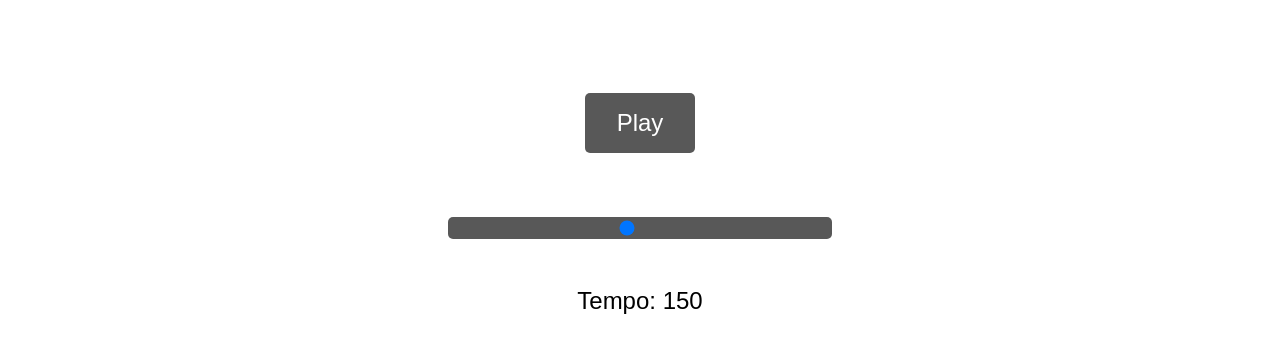
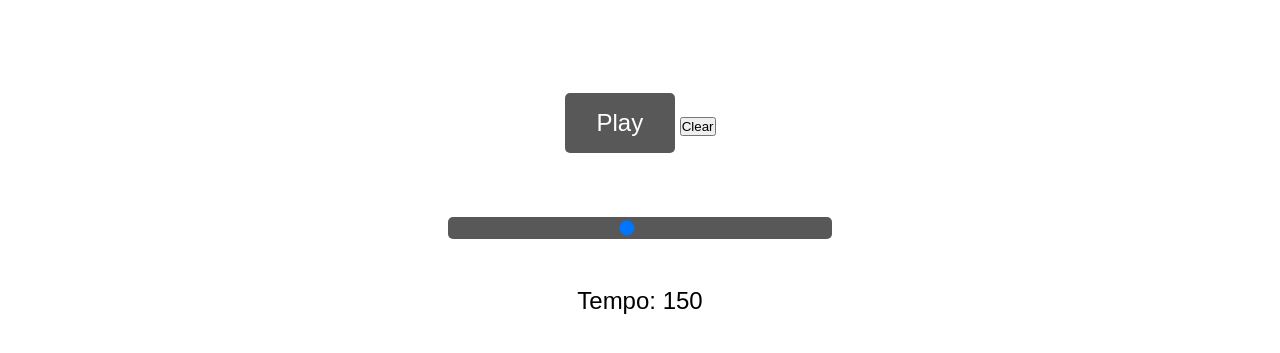
Before and after one commit to vladblk/beat-maker, a plain HTML site: page index.html in a window 1280 px wide. Shown: the part 443-796 px from the top of the page. Drawn offline with Linux system fonts and the light colour scheme.

Commit message:
add clear pads button html

```diff
--- a/index.html
+++ b/index.html
@@ -95,8 +95,11 @@
     </div>
 
 
+    <div class="btns">
+      <button class="play-btn">Play</button>
+      <button class="clear-btn">Clear</button>
+    </div>
 
-    <button class="play-btn">Play</button>
 
     <div class="tempo">
       <input type="range" class="tempo-slider" max="300" min="20" value="150">
```
